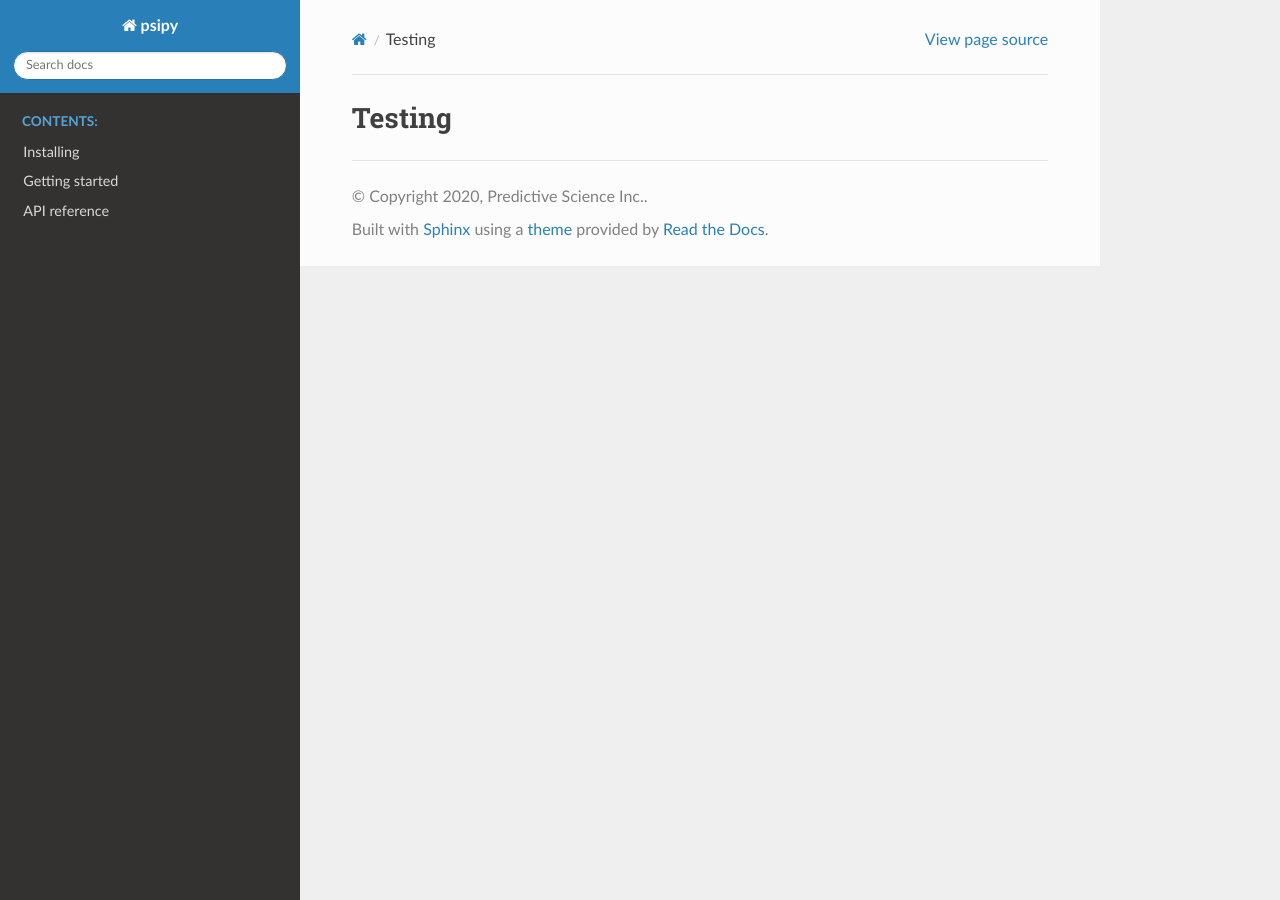
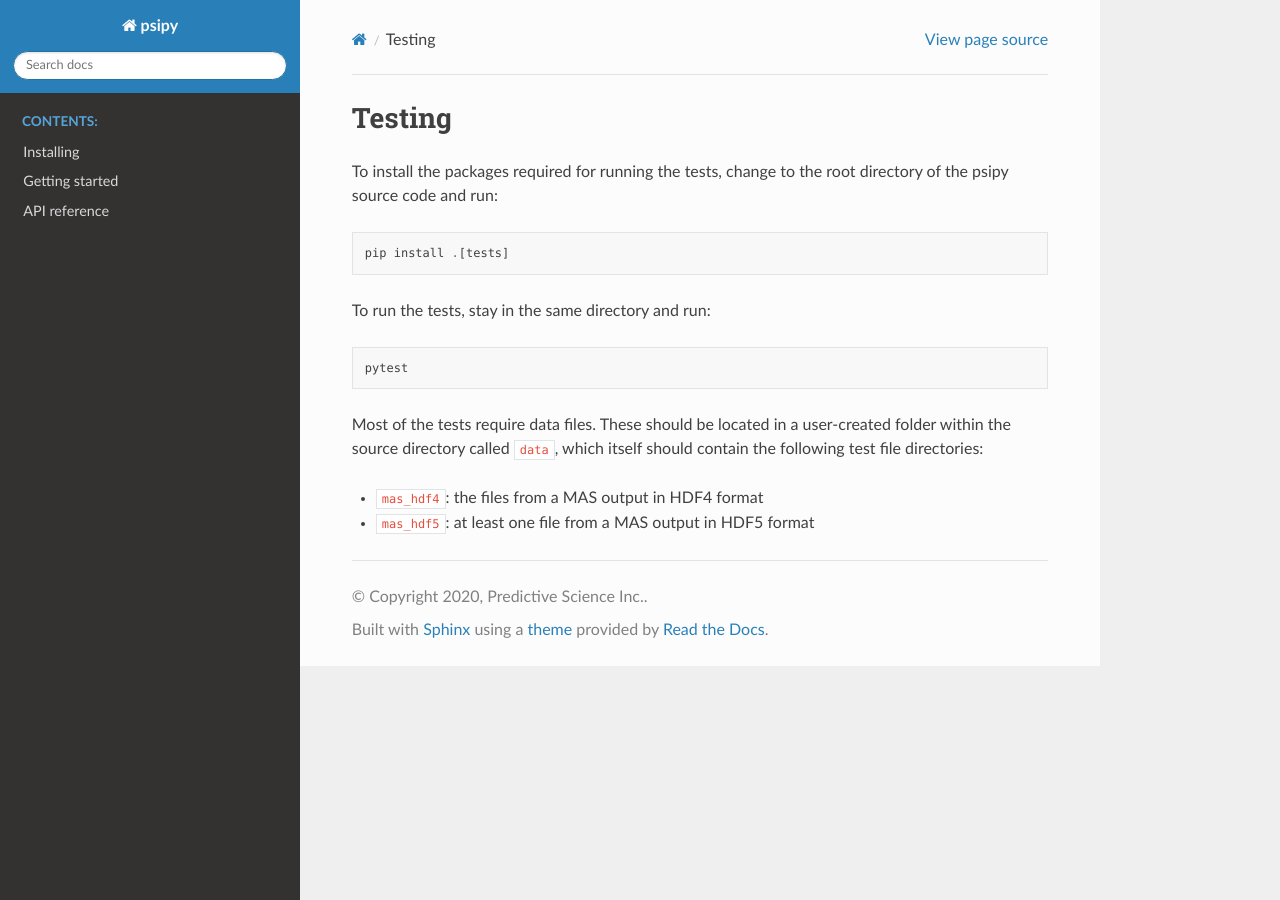
Before and after one commit to predsci/PsiPy, a Sphinx documentation site: the page built from docs/developer/tests.rst, in a window 1280 px wide. Built offline with Sphinx 7.4.7 and the Read the Docs theme 2.0.0, drawn with Linux system fonts in a browser that asks for light colours; pages that are not in the unit, such as notebooks, are missing from menus.

Commit message:
Add MAS tests

```diff
--- a/docs/developer/tests.rst
+++ b/docs/developer/tests.rst
@@ -1,2 +1,18 @@
 Testing
 =======
+
+To install the packages required for running the tests, change to the root
+directory of the psipy source code and run::
+
+  pip install .[tests]
+
+To run the tests, stay in the same directory and run::
+
+  pytest
+
+Most of the tests require data files. These should be located in a user-created
+folder within the source directory called :file:`data`, which itself should
+contain the following test file directories:
+
+- :file:`mas_hdf4`: the files from a MAS output in HDF4 format
+- :file:`mas_hdf5`: at least one file from a MAS output in HDF5 format
--- a/setup.cfg
+++ b/setup.cfg
@@ -32,4 +32,4 @@ tests =
     pytest-cov
 
 [tool:pytest]
-addopts = --cov=psipy psipy/
+addopts = --cov=psipy psipy/ -rxXs
```
Also changed, not shown: 2 other files.
